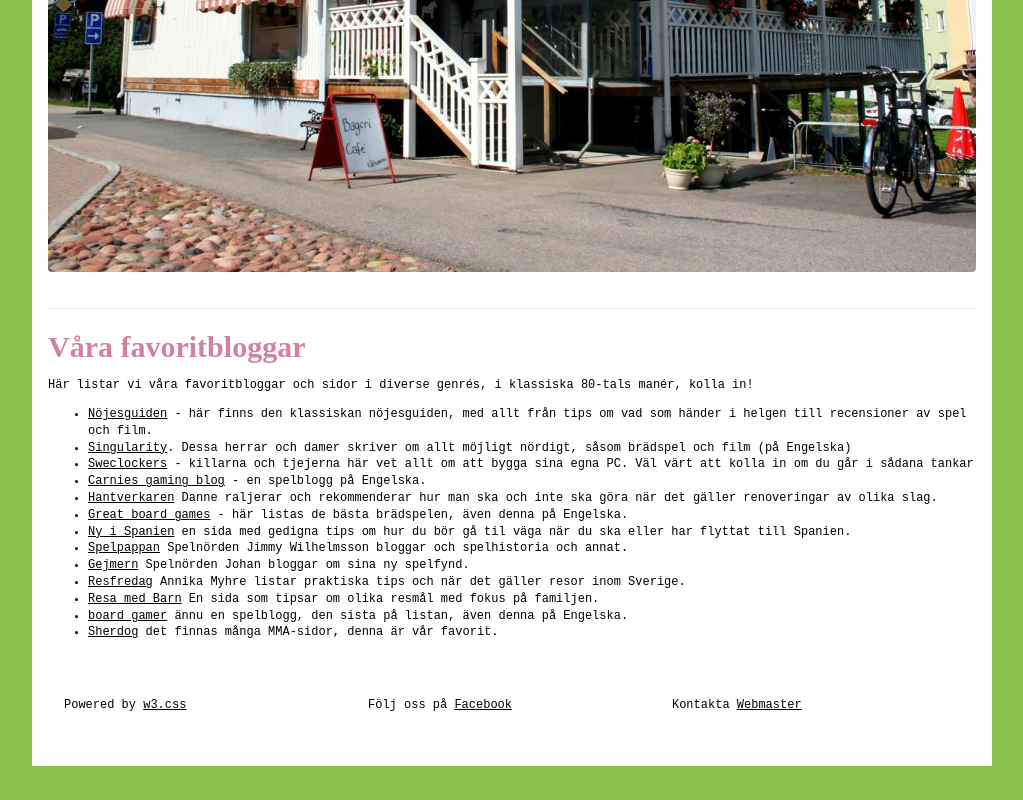
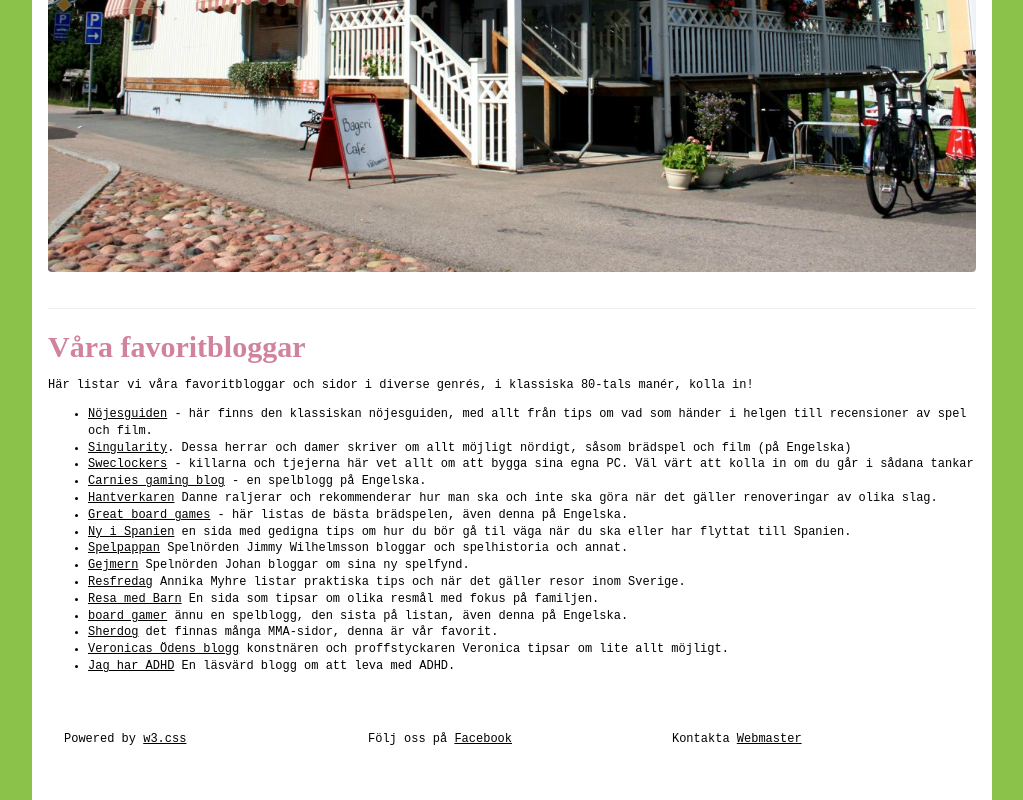
Before and after one commit to seokungarna/vansbr, a plain HTML site: page index.html in a window 1280 px wide. Shown: the part 615-1415 px from the top of the page, without its empty margins (128-1151 px from the left). Before the commit the page ends 1381 px from the top, so only its background shows below. Drawn offline with nearby package versions, Linux system fonts and the light colour scheme; a web font is replaced by a local one.

Commit message:
mer links

```diff
--- a/index.html
+++ b/index.html
@@ -126,7 +126,8 @@ h1,h2,h3,h4,h5,h6 {font-family: 'Josefin Sans Std Light';
         <li><a target="_blank" href="http://www.tripstipsochkids.com/">Resa med Barn</a> En sida som tipsar om olika resmål med fokus på familjen.</li>
         <li><a target="_blank" hreflang="en-us" href="https://writeablog.net/boardgamer/">board gamer</a> ännu en spelblogg, den sista på listan, även denna på Engelska.</li>
         <li><a target="_blank" hreflang="en-us" href="https://www.sherdog.com/">Sherdog</a> det finnas många MMA-sidor, denna är vår favorit.</li>
-
+        <li><a target="_blank" href="https://veronicaoden.se/">Veronicas Ödens blogg</a> konstnären och proffstyckaren Veronica tipsar om lite allt möjligt.</li>
+        <li><a target="_blank" href="https://jagharadhd.se/">Jag har ADHD</a> En läsvärd blogg om att leva med ADHD.</li>
 
   </ul>
   </main>
```
